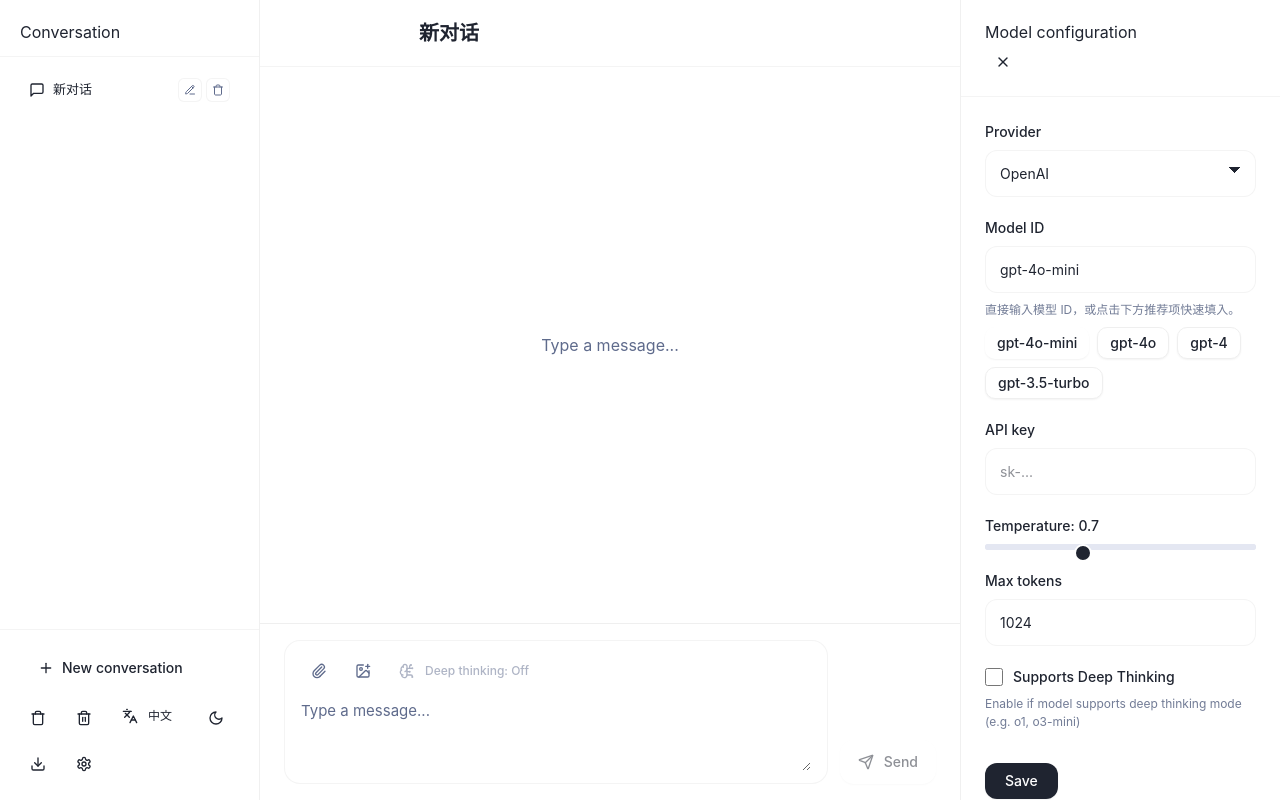
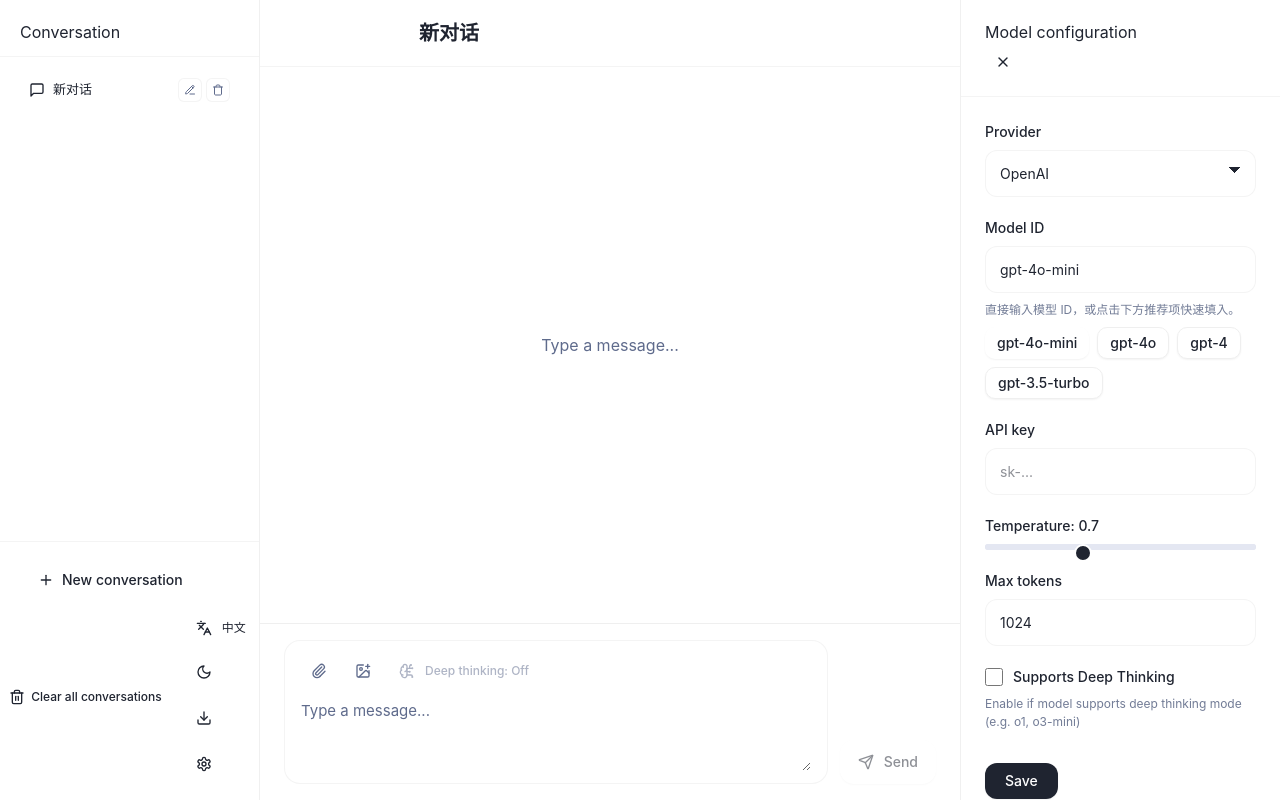
Before and after one commit to 77Ezra1/Personal-Chatbox, a React (Vite) app: page / in a window 1280 px wide. Built offline with nearby package versions, Linux system fonts and the light colour scheme.

Commit message:
调整侧边栏清理操作布局

```diff
--- a/src/App.css
+++ b/src/App.css
@@ -155,12 +155,28 @@
 
 .sidebar-footer-actions {
   display: flex;
+  align-items: center;
+  justify-content: space-between;
+  gap: 12px;
+}
+
+.sidebar-footer-tools {
+  display: flex;
   flex-wrap: wrap;
+  align-items: center;
   gap: 10px;
 }
 
-.sidebar-footer-actions > * {
-  flex: 0 0 auto;
+.sidebar-clear-all-button {
+  justify-content: flex-start;
+  gap: 6px;
+  font-size: 12px;
+  font-weight: 500;
+  padding-inline: 12px;
+}
+
+.sidebar-clear-all-button span {
+  white-space: nowrap;
 }
 
 .sidebar-language-button {
--- a/src/App.jsx
+++ b/src/App.jsx
@@ -36,7 +36,6 @@ function App() {
     updateMessage,
     renameConversation,
     removeConversation,
-    replaceConversationMessages,
     deleteMessage,
     editMessage
   } = useConversations()
@@ -252,10 +251,6 @@ function App() {
     addConversation(translate('buttons.newConversation'))
   }, [addConversation, translate])
 
-  const handleClearConversation = useCallback(() => {
-    replaceConversationMessages(currentConversationId, [])
-  }, [currentConversationId, replaceConversationMessages])
-
   // ==================== 配置操作 ====================
 
   const handleSaveConfig = useCallback((config) => {
@@ -310,7 +305,6 @@ function App() {
           onRenameConversation={renameConversation}
           onDeleteConversation={removeConversation}
           onClearAll={clearAllConversations}
-          onClearConversation={handleClearConversation}
           language={language}
           theme={theme}
           currentConversation={currentConversation}
--- a/src/components/sidebar/Sidebar.jsx
+++ b/src/components/sidebar/Sidebar.jsx
@@ -1,5 +1,5 @@
 import { useEffect, useState } from 'react'
-import { Download, Languages, Moon, Plus, Settings, Sun, Trash, Trash2 } from 'lucide-react'
+import { Download, Languages, Moon, Plus, Settings, Sun, Trash2 } from 'lucide-react'
 import { Button } from '@/components/ui/button'
 import { ConversationItem } from './ConversationItem'
 import { ExportMenu } from '../chat/ExportMenu'
@@ -16,7 +16,6 @@ export function Sidebar({
   onRenameConversation,
   onDeleteConversation,
   onClearAll,
-  onClearConversation,
   language,
   theme,
   currentConversation,
@@ -36,14 +35,6 @@ export function Sidebar({
   const handleClearAll = () => {
     if (confirm(translate('confirms.clearAllConversations', 'Are you sure you want to clear all conversations?'))) {
       onClearAll()
-      setShowExportMenu(false)
-    }
-  }
-
-  const handleClearConversation = () => {
-    if (!currentConversation) return
-    if (confirm(translate('confirms.clearConversation', 'Are you sure you want to clear this conversation?'))) {
-      onClearConversation?.()
       setShowExportMenu(false)
     }
   }
@@ -97,23 +88,16 @@ export function Sidebar({
         <div className="sidebar-footer-actions">
           <Button
             variant="ghost"
-            size="icon"
-            onClick={handleClearConversation}
-            title={translate('tooltips.clearConversations', 'Clear conversation')}
-            disabled={!currentConversation}
-          >
-            <Trash className="w-4 h-4" />
-          </Button>
-
-          <Button
-            variant="ghost"
-            size="icon"
+            size="sm"
+            className="sidebar-clear-all-button"
             onClick={handleClearAll}
             title={translate('tooltips.clearAllConversations', 'Clear all conversations')}
           >
             <Trash2 className="w-4 h-4" />
+            <span>{translate('tooltips.clearAllConversations', 'Clear all conversations')}</span>
           </Button>
 
+          <div className="sidebar-footer-tools">
             <Button
               variant="ghost"
               size="sm"
@@ -182,6 +166,7 @@ export function Sidebar({
             </Button>
           </div>
         </div>
+      </div>
     </aside>
   )
 }
```
Lines whose indentation alone changed are shown as unchanged.
